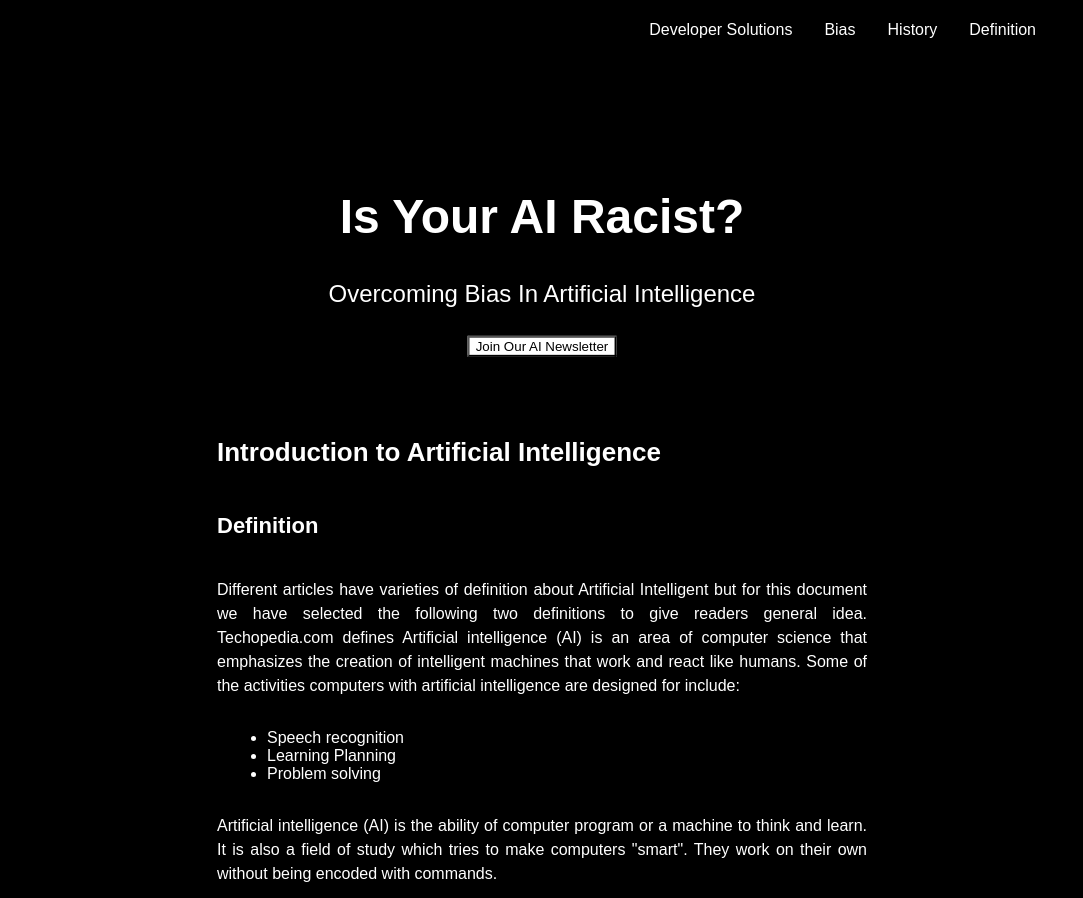
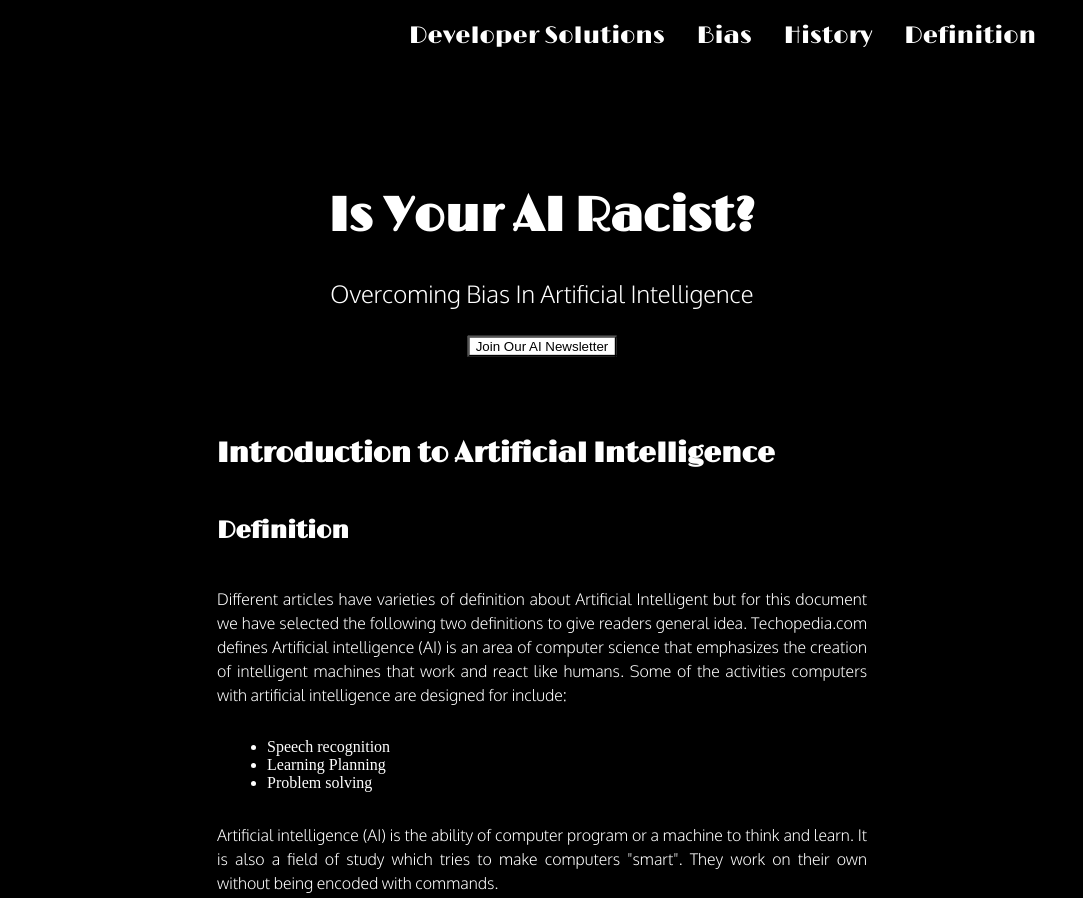
Before and after one commit to oconnalla/itc134_websiteteam, a plain HTML site: page a4/index.html in a window 1280 px wide. Shown: the part 23-921 px from the top of the page, without its empty margins (98-1181 px from the left). Drawn offline with nearby package versions, Linux system fonts and the light colour scheme.

Commit message:
Update main.css

```diff
--- a/a4/main.css
+++ b/a4/main.css
@@ -1,5 +1,12 @@
+/*  import google fonts   */
+
+@import url('https://fonts.googleapis.com/css?family=Limelight|Oxygen:300');
+
+
+
+/*  STYLES  */
+
 html {
-    font-family: sans-serif;
     font-weight: lighter;
 }
 
@@ -11,7 +18,6 @@ section {
 
 body {
     background-color: black;
-    /* font-family: sans-serif; */
     margin:auto;
     width:1020px;
     color:white;
@@ -89,30 +95,44 @@ nav li a:last-child {
     line-height: 55px;
 }
 
+h1,
+h2,
+h3,
+h4,
+h5 {
+    font-family: 'Limelight', monospace;
+}
+
+h3 {
+    font-size: 28px;
+    line-height: 39px;
+}
+
+h4 {
+    font-size: 20px;
+    line-height: 27px;
+    font-weight: 400;
+}
+
+h5 {
+    font-size: 24px;
+    line-height: 33px;
+}
+
 .hero-text p {
     font-size: 24px;
     line-height: 36px;
 }
 
-h3 {
-    font-size: 26px;
-    line-height: 39px;
+p {
+    font-family: 'Oxygen', sans-serif;
+    font-size: 16px;
+    line-height: 24px;
 }
 
-h4 {
-    font-size: 18px;
-    line-height: 27px;
-    font-weight: 400;
-}
-
-h5 {
-    font-size: 22px;
-    line-height: 33px;
-}
-
-p {
-    font-size: 16px;
-    line-height: 24px;
+li a {
+    font-family: 'Limelight', monospace;
+    font-size: 24px;
 }
 
 button {
```
